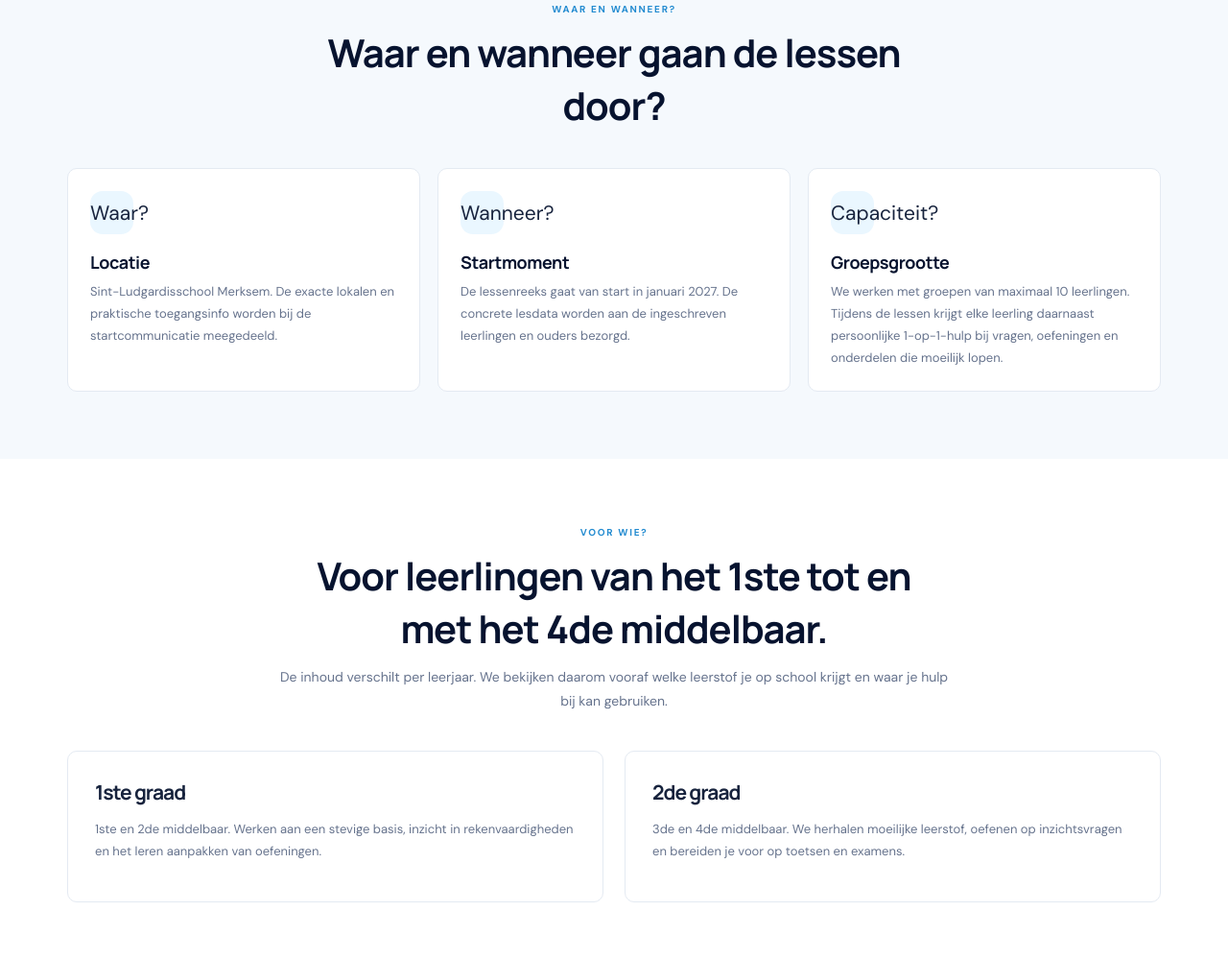
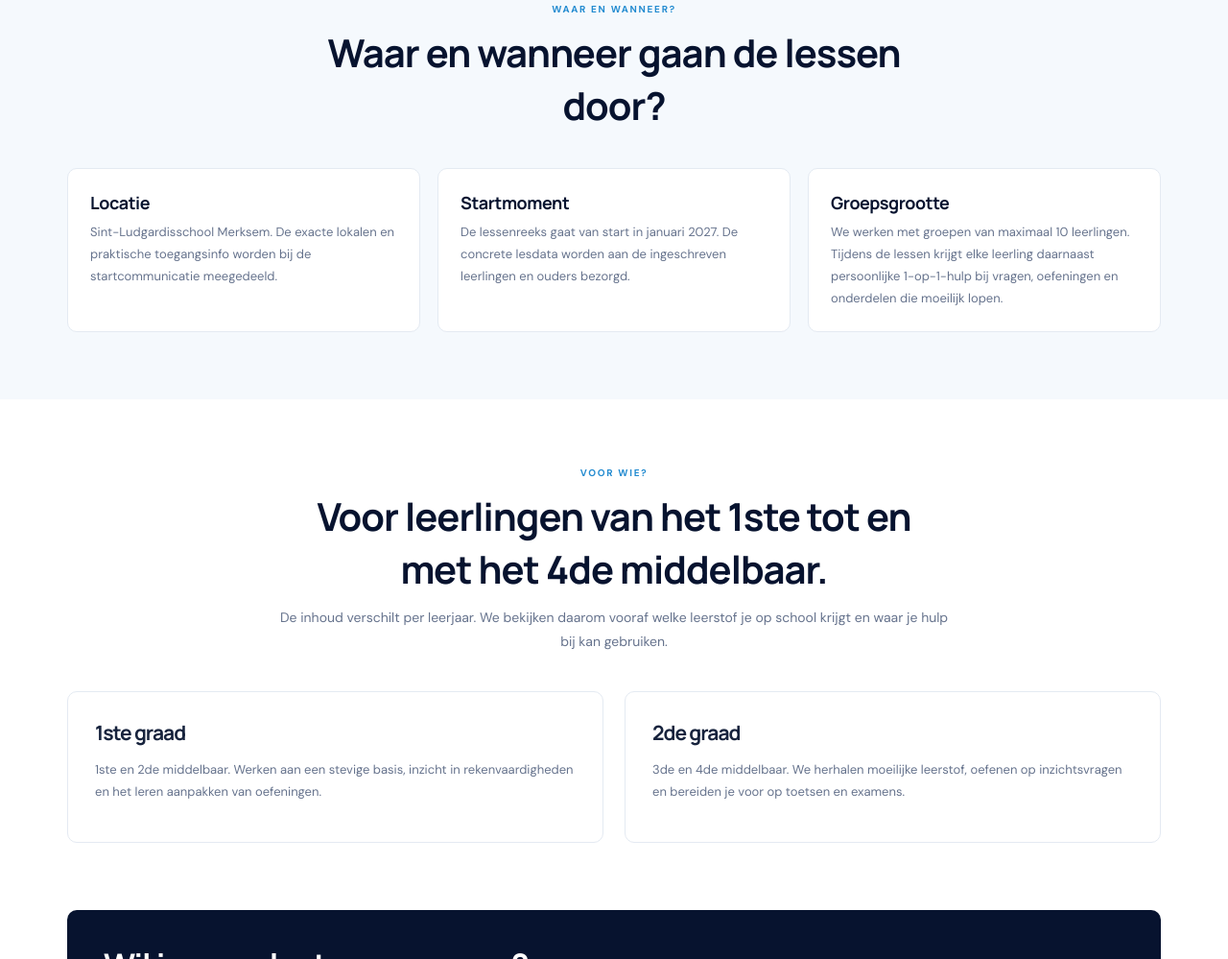
Before and after one commit to infostudents4u-coder/Students4U, a plain HTML site: page aanbod.html in a window 1280 px wide. Shown: the part 1208-2207 px from the top of the page at 96% size. Drawn offline with Linux system fonts and the light colour scheme.

Commit message:
Update aanbod.html

```diff
--- a/aanbod.html
+++ b/aanbod.html
@@ -1,6 +1,6 @@
 <!doctype html><html lang="nl-BE"><head><meta charset="utf-8"><meta name="viewport" content="width=device-width,initial-scale=1"><meta name="theme-color" content="#07132f"><link rel="preconnect" href="https://fonts.googleapis.com"><link rel="preconnect" href="https://fonts.gstatic.com" crossorigin><link href="https://fonts.googleapis.com/css2?family=DM+Sans:wght@400;500;600;700&family=Manrope:wght@400;500;600;700;800&display=swap" rel="stylesheet"><link rel="stylesheet" href="styles.css"><title>Aanbod & prijzen | Students4U</title></head><body><header><div class="wrap nav"><a class="brand" href="index.html"><img src="students4u-logo.png" alt="Students4U — Jouw potentieel, onze begeleiding"></a><button class="menu" aria-label="Menu openen" aria-expanded="false" onclick="const n=document.querySelector('.links');n.classList.toggle('open');this.setAttribute('aria-expanded',n.classList.contains('open'))">☰</button><nav class="links"><a href="index.html">Home</a><a href="over-ons.html">Over ons</a><a href="aanbod.html">Aanbod & prijzen</a><a href="aanpak.html">Onze aanpak</a><a href="inschrijven.html" class="button">Inschrijven ↗</a></nav></div></header><main><div class="page-hero"><div class="wrap"><div class="crumb">Students4U / Aanbod & prijzen</div><h1>Bijles wiskunde voor 1ste t.e.m. 4de middelbaar.</h1><p>Je krijgt acht lessen van twee uur. We sluiten aan bij de leerstof die je op school ziet en besteden extra tijd aan onderdelen die moeilijk lopen.</p></div></div>
 <section><div class="wrap"><div class="section-head"><div class="kicker">Het pakket</div><h2>Wat zit er in het pakket?</h2></div><div class="price-card"><div><h2>Wiskundepakket Students4U</h2><p>8 lessen × 2 uur = 16 uur begeleiding<br>Voor leerlingen van het 1ste, 2de, 3de en 4de middelbaar<br>Kleine groepen · maximaal 10 leerlingen<br>Individuele 1-op-1-hulp tijdens de lessen inbegrepen<br>Start: januari 2027</p></div><div class="price-block"><div class="price">€199</div><div class="price-hour"><strong>€12,44</strong><span>per uur per leerling</span></div><div class="price-caption">16 uur begeleiding · pakketprijs</div></div></div><p style="font-size:12px;color:var(--muted);margin:13px 2px">Je betaalt €199 voor het volledige pakket. €12,44 is de omgerekende prijs per lesuur per leerling, geen afzonderlijk uurtarief.</p></div></section><section class="soft"><div class="wrap"><div class="panel"><h3>Samen les volgen, met hulp wanneer je die nodig hebt</h3><p>Je volgt de les in een groep van maximaal tien leerlingen. Loop je vast of heb je extra uitleg nodig? Dan neemt de lesgever tijd om de oefening samen met jou te bekijken. Die individuele hulp zit gewoon in de prijs.</p></div></div></section>
-<section class="soft"><div class="wrap"><div class="section-head"><div class="kicker">Waar en wanneer?</div><h2>Waar en wanneer gaan de lessen door?</h2></div><div class="cards"><article class="card"><div class="ico">Waar?</div><h3>Locatie</h3><p>Sint-Ludgardisschool Merksem. De exacte lokalen en praktische toegangsinfo worden bij de startcommunicatie meegedeeld.</p></article><article class="card"><div class="ico">Wanneer?</div><h3>Startmoment</h3><p>De lessenreeks gaat van start in januari 2027. De concrete lesdata worden aan de ingeschreven leerlingen en ouders bezorgd.</p></article><article class="card"><div class="ico">Capaciteit?</div><h3>Groepsgrootte</h3><p>We werken met groepen van maximaal 10 leerlingen. Tijdens de lessen krijgt elke leerling daarnaast persoonlijke 1-op-1-hulp bij vragen, oefeningen en onderdelen die moeilijk lopen.</p></article></div></div></section>
+<section class="soft"><div class="wrap"><div class="section-head"><div class="kicker">Waar en wanneer?</div><h2>Waar en wanneer gaan de lessen door?</h2></div><div class="cards"><article class="card"><h3>Locatie</h3><p>Sint-Ludgardisschool Merksem. De exacte lokalen en praktische toegangsinfo worden bij de startcommunicatie meegedeeld.</p></article><article class="card"><h3>Startmoment</h3><p>De lessenreeks gaat van start in januari 2027. De concrete lesdata worden aan de ingeschreven leerlingen en ouders bezorgd.</p></article><article class="card"><h3>Groepsgrootte</h3><p>We werken met groepen van maximaal 10 leerlingen. Tijdens de lessen krijgt elke leerling daarnaast persoonlijke 1-op-1-hulp bij vragen, oefeningen en onderdelen die moeilijk lopen.</p></article></div></div></section>
 <section><div class="wrap"><div class="section-head"><div class="kicker">Voor wie?</div><h2>Voor leerlingen van het 1ste tot en met het 4de middelbaar.</h2><p>De inhoud verschilt per leerjaar. We bekijken daarom vooraf welke leerstof je op school krijgt en waar je hulp bij kan gebruiken.</p></div><div class="two"><div class="panel"><h3>1ste graad</h3><p>1ste en 2de middelbaar. Werken aan een stevige basis, inzicht in rekenvaardigheden en het leren aanpakken van oefeningen.</p></div><div class="panel"><h3>2de graad</h3><p>3de en 4de middelbaar. We herhalen moeilijke leerstof, oefenen op inzichtsvragen en bereiden je voor op toetsen en examens.</p></div></div></div></section>
 <div class="wrap cta"><div class="cta-inner"><div><h2>Wil je een plaats reserveren?</h2><p>Vul het inschrijvingsformulier in. We nemen contact op met de praktische informatie.</p></div><a class="button" href="inschrijven.html">Inschrijven ↗</a></div></div></main><footer>
 <div class="wrap foot">
```
